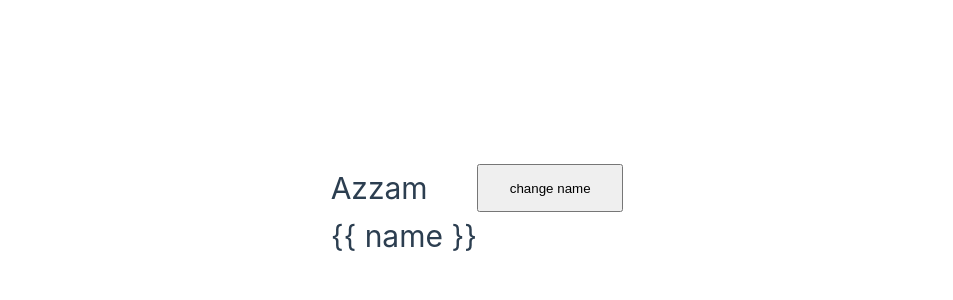
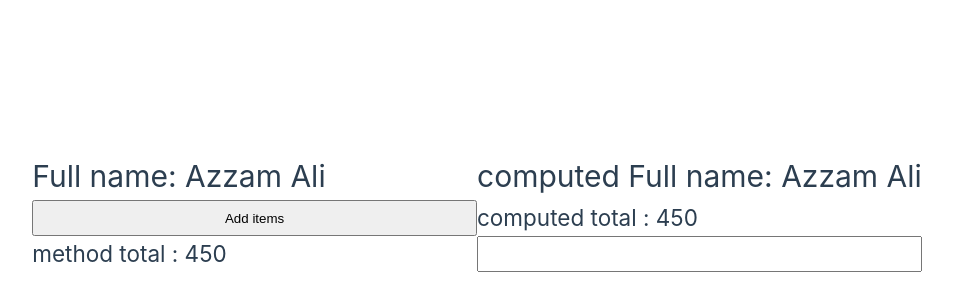
Before and after one commit to Azz3m90/VueJS, a Vue app: page / in a window 1280 px wide. Shown: the part 188-488 px from the top of the page, without its empty margins (163-1116 px from the left). Built offline with nearby package versions, Linux system fonts and the light colour scheme.

Commit message:
computed property

```diff
--- a/src/App.vue
+++ b/src/App.vue
@@ -1,41 +1,61 @@
 
 
 <template>
-  <h1 v-once>{{ name }}</h1>
-<button @click="name = 'Ali'">change name </button>
-<h1 v-pre>{{ name }}</h1>
+<h1>Full name: {{ firstName }} {{ lastName }}</h1>
+<h1>computed Full name: {{ firstName }} {{ lastName }}</h1>
+<button @click="items.push({id:4,title:'mouse',price:75})">Add items</button>
+<h2>computed total : {{ total }}</h2>
+<h2>method total : {{ getTotal() }}</h2>
+<input type="text" v-model="country"/>
 </template>
 
-<style scoped>
-  .underline{
-    text-decoration: underline;
-  }
-  .danger{
-    background-color: red;
-  }
-    .success{
-    background-color: green;
-  }
-  .promoted{
-    font-style: italic;
-  }
-  .new{
-    color: olive;
-  }
-  .soldout{
-    color: red;
-  }
-  h1,h2,h3,h3{
-    display: block;
-  }
-</style>
 <script>
 export default {
   name:"App",
   data(){
     return {
-      name:"Azzam",
+      firstName:"Azzam",
+      lastName:"Ali",
+      items:[
+        {
+          id:1,
+          title:"laptop",
+          price:50,
+        },
+        {
+          id:2,
+          title:"headphone",
+          price:150,
+        },
+        {
+          id:3,
+          title:"PC",
+          price:250,
+        },
+      ],
+      country:''
+
+    }
+  },
+  methods:{
+    getTotal(){
+    console.log('getTotal Method called ')
+          return this.items.reduce((total,curr) => (total = total + curr.price),0)
+  }
+},
+  computed:{
+    fullName(){
+      return `${this.firstName} ${this.lastName} `
+    },
+    total(){
+       console.log('computed method is called')
+      return this.items.reduce((total,curr) => (total = total + curr.price),0)
     }
   },
 }
 </script>
+
+
+<style scoped>
+
+</style>
```
